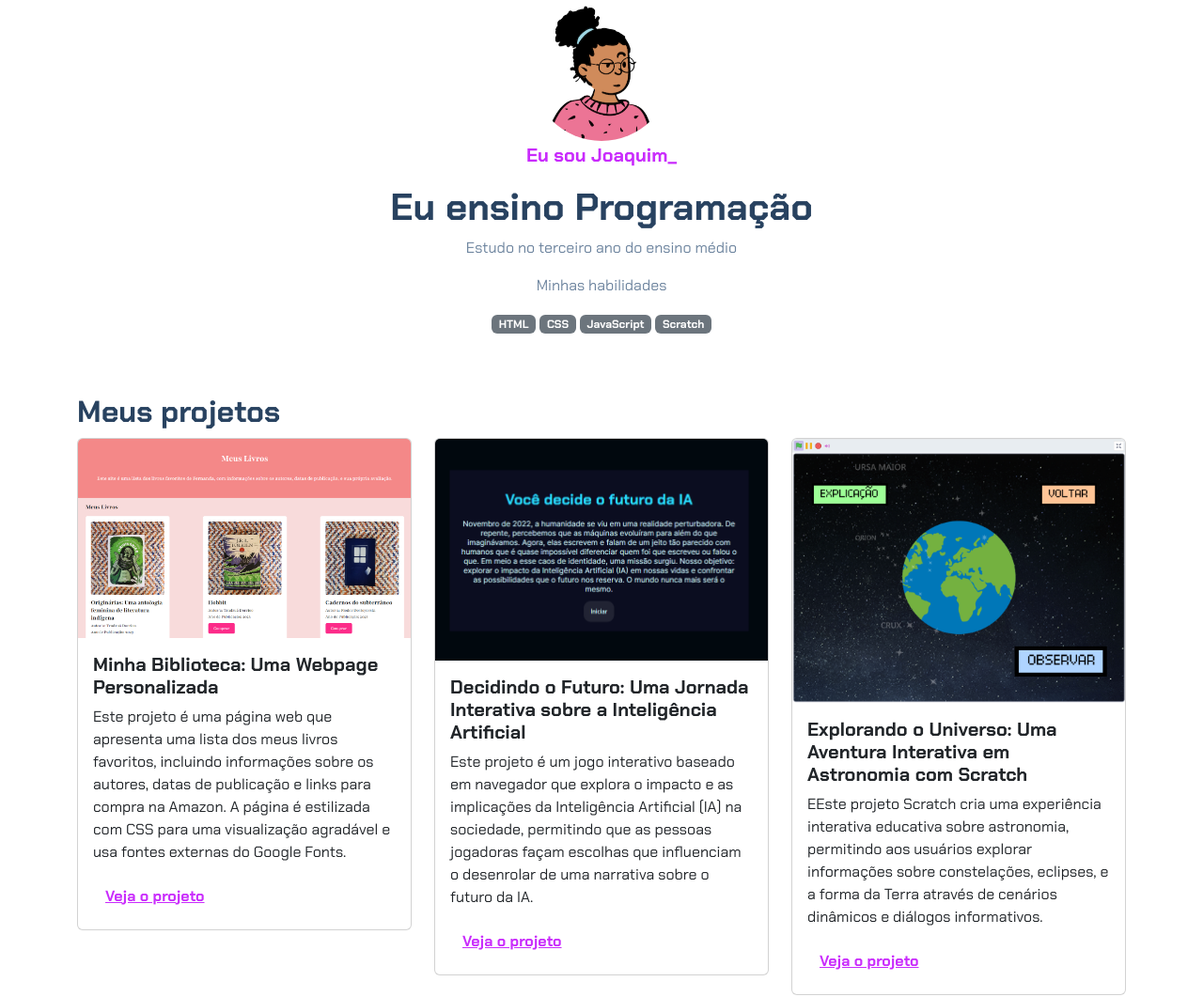
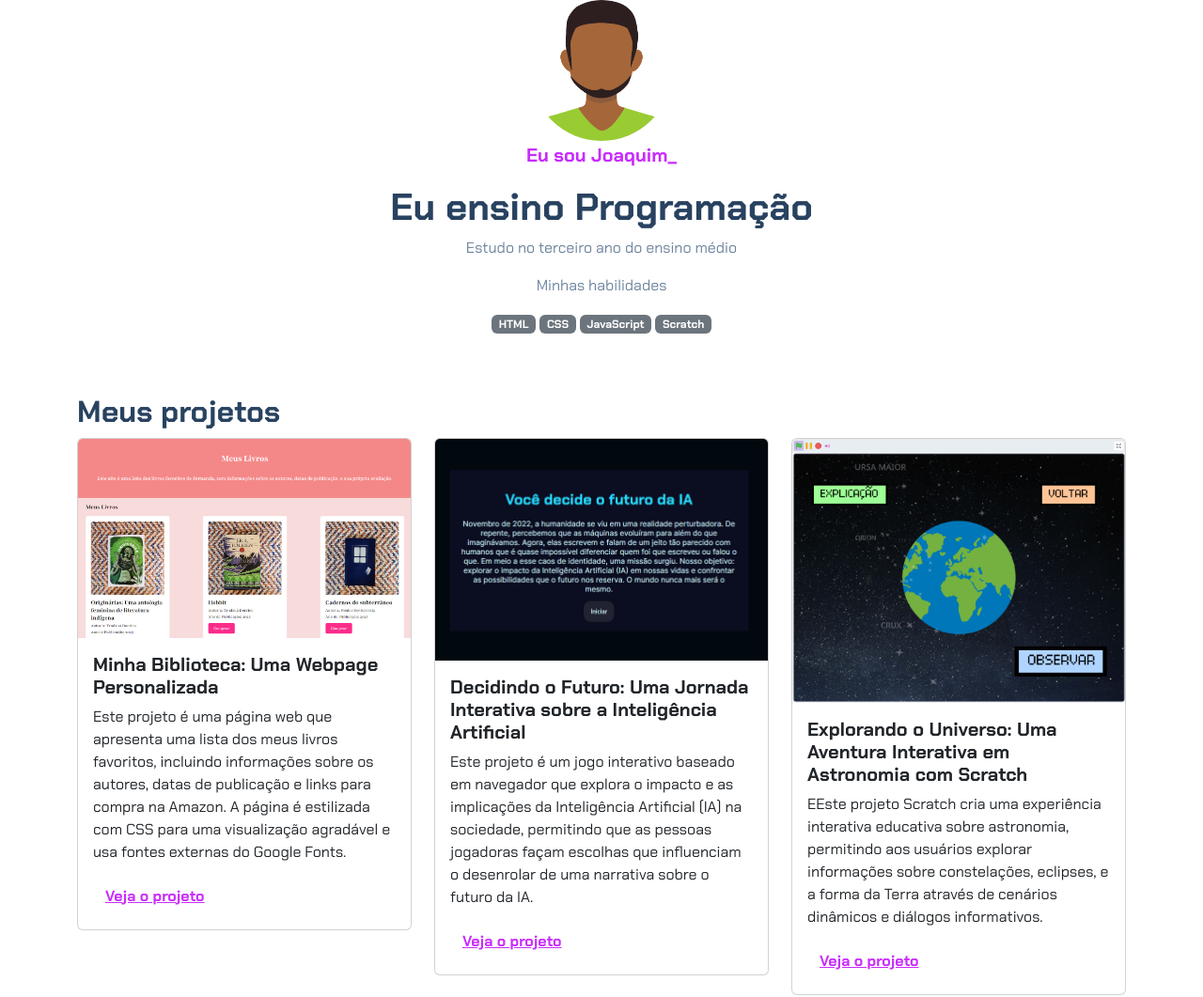
Before and after one commit to baggio160208/joaquim, a plain HTML site: page index.html in a window 1280 px wide. Shown: the top 1061 px of the page at 94% size. Drawn offline with nearby package versions, Linux system fonts and the light colour scheme.

Commit message:
index.html

```diff
--- a/index.html
+++ b/index.html
@@ -12,7 +12,7 @@
 
 <body>
     <header class="container text-center">
-        <img src="img/avatar-perfil.png" alt="avatar da Fernanda" class="rounded-circle" width="150" height="150"
+        <img src="img/Avatar-PNG-Image-Background.png" alt="avatar da Fernanda" class="rounded-circle" width="150" height="150"
             srcset="">
         <p class="lead">Eu sou Joaquim_</p>
         <h1>Eu ensino Programação</h1>
```
